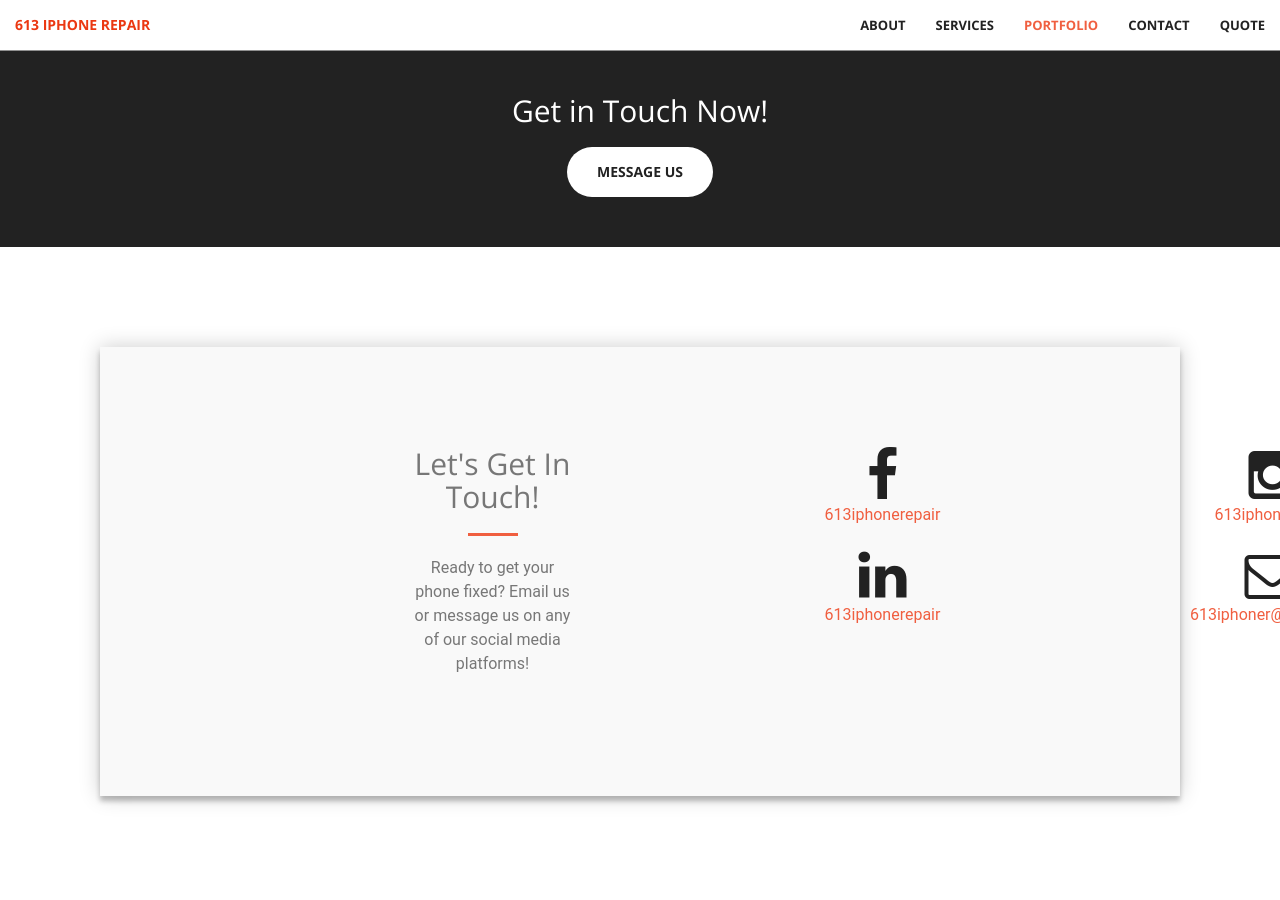
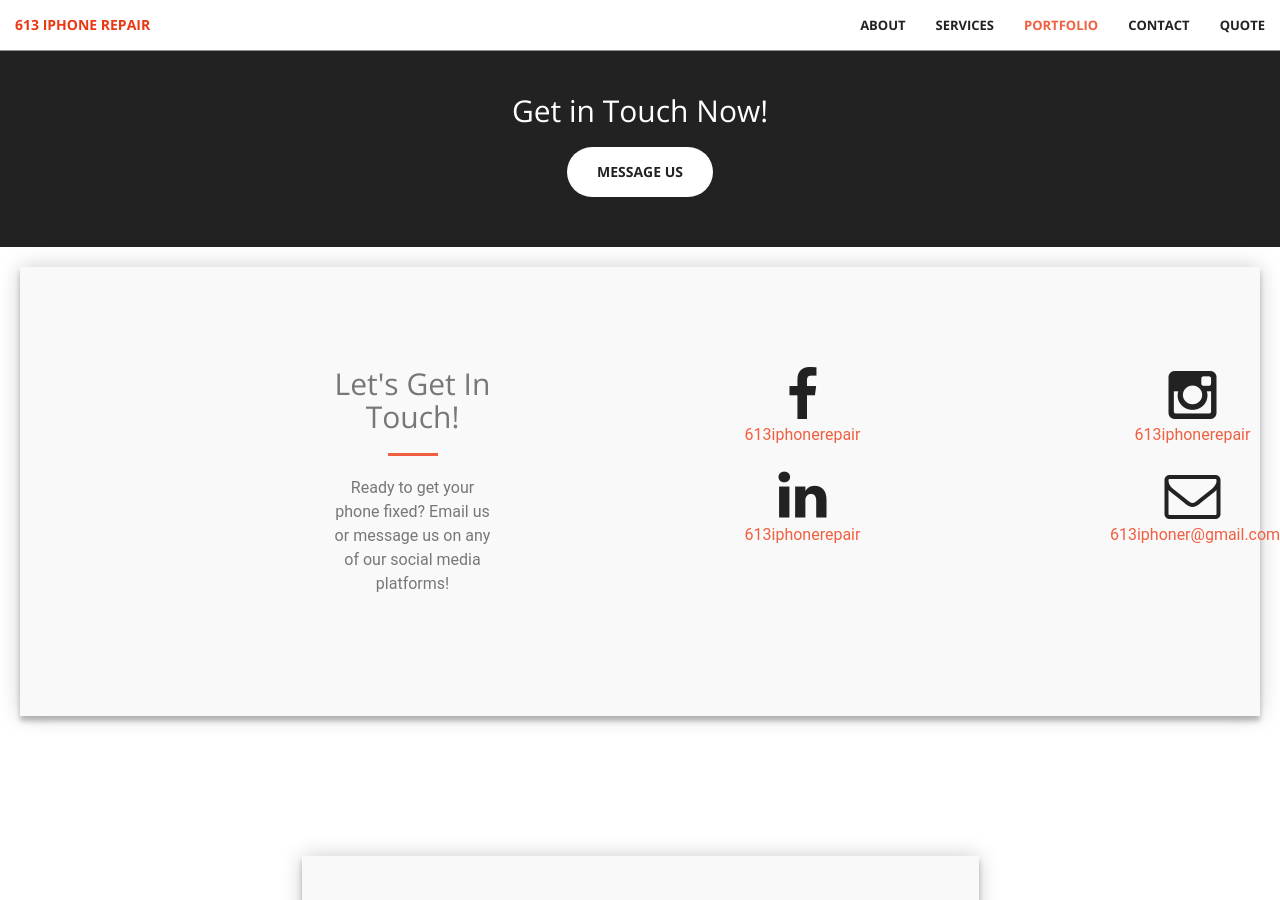
Before and after one commit to SuhaibElkomy/613iphonerepair, a Jekyll site: the page built from index.html, in a window 1280 px wide and 900 px high, scrolled down 2758 px. Built offline with Jekyll 4.4.1, drawn with Linux system fonts in a browser that asks for light colours.

Commit message:
Update Quote.html

```diff
--- a/_includes/Quote.html
+++ b/_includes/Quote.html
@@ -28,7 +28,7 @@ form
 
   background: #F9F9F9;
   padding: 100px;
-  margin: 100px;
+  margin: 20px;
   box-shadow: 0 0 20px 0 rgba(0, 0, 0, 0.2), 0 5px 5px 0 rgba(0, 0, 0, 0.24);
    font-family: "Roboto", Helvetica, Arial, sans-serif;
   color: #777;
```
